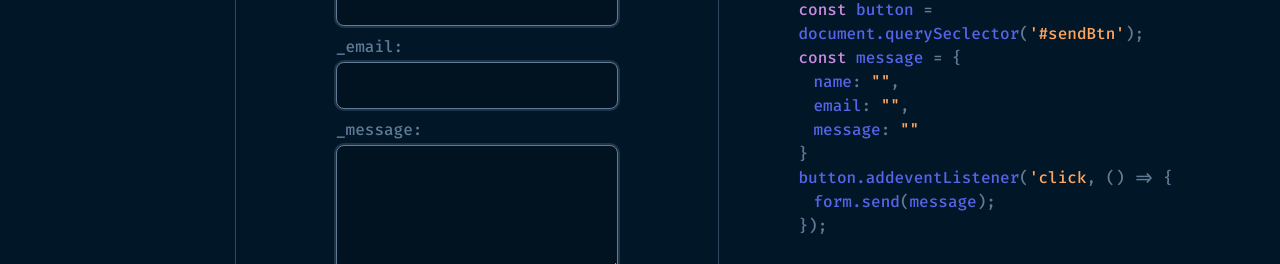
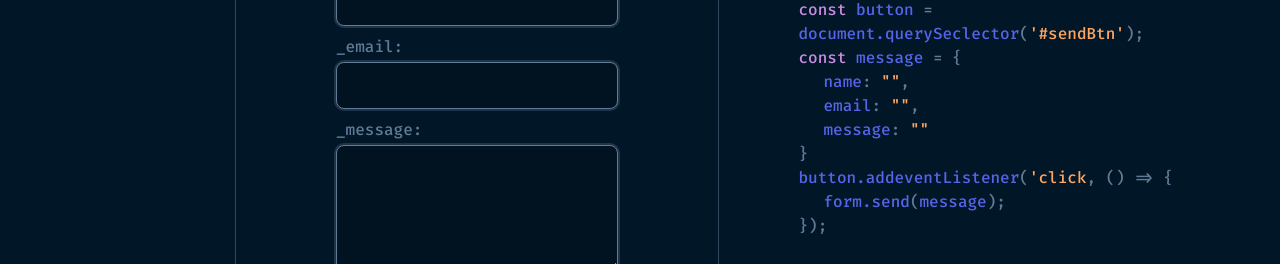
Before and after one commit to codewithbharat/bharat-portfolio, a React (Vite) app in the folder client/: page /contact in a window 1280 px wide. Shown: the part 228-492 px from the top of the page. Built offline with nearby package versions, Linux system fonts and the light colour scheme.

Commit message:
alignment issue

```diff
--- a/client/src/pages/styles/Contact.css
+++ b/client/src/pages/styles/Contact.css
@@ -101,7 +101,7 @@
 }
 
 .contact__page-code div {
-  margin-left: 15px;
+  margin-left: 25px;
 }
 .contact__page-code__dataType {
   color: #c98bdf;
```
